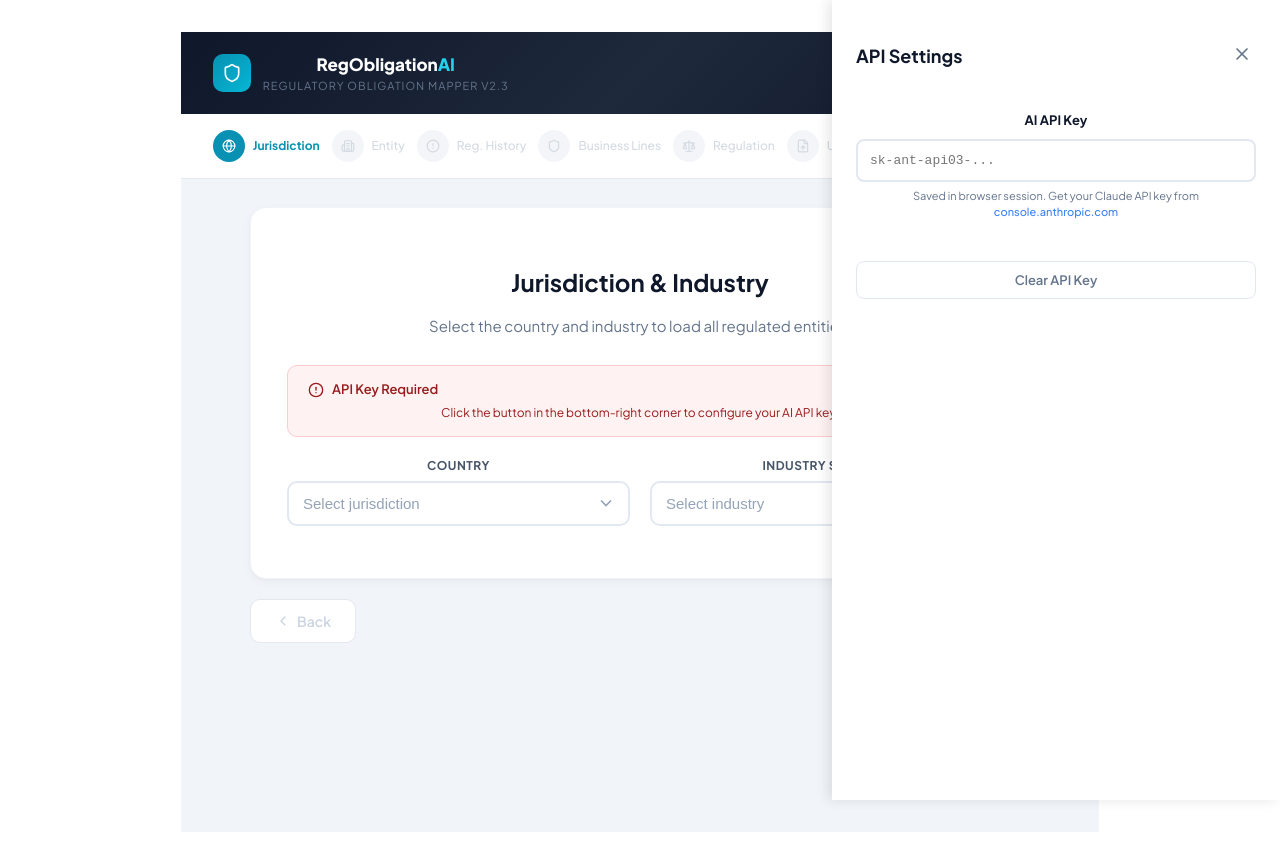
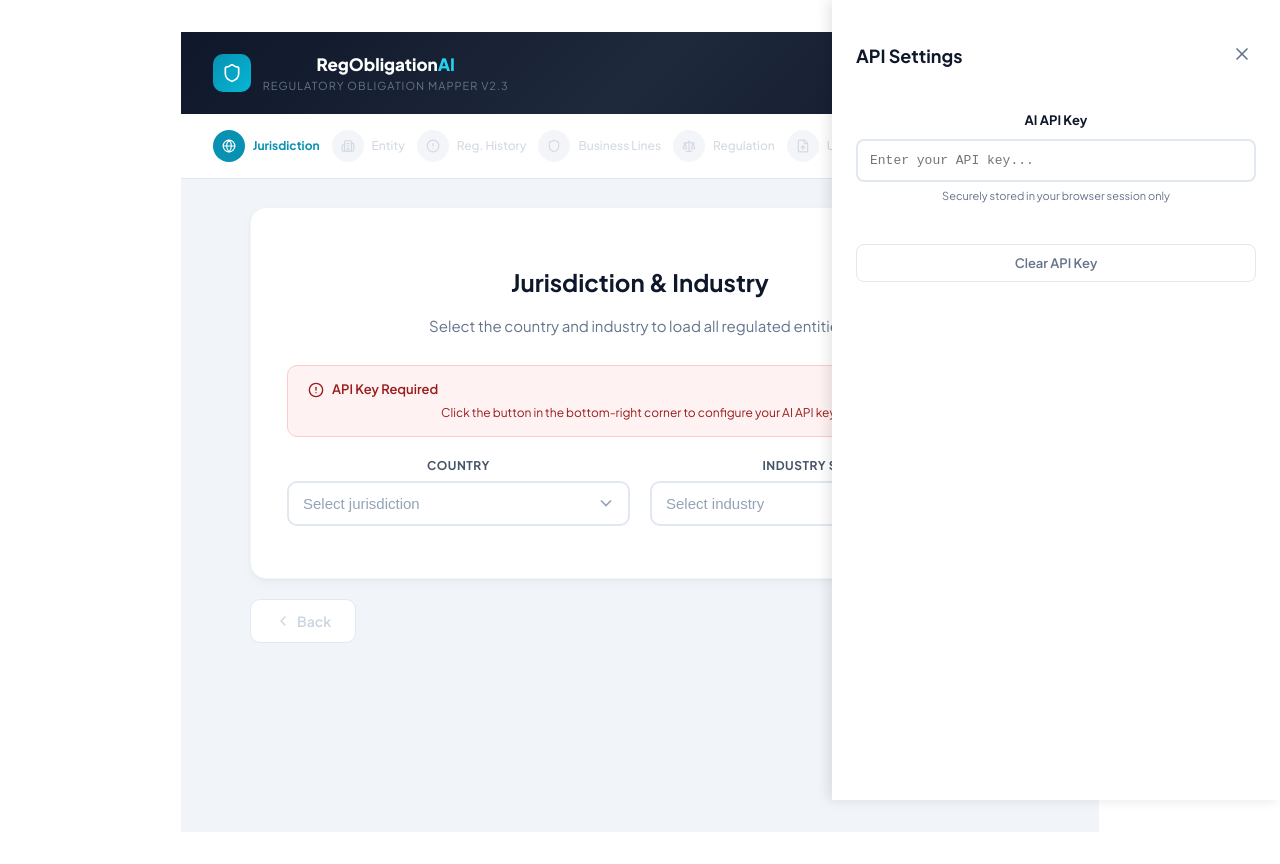
Before and after one commit to rupeshmahto-design/Regulatorymapper, a React (Vite) app: page / in a window 1280 px wide. Both pictures are taken after a click on the button "API Key Required". Built offline with nearby package versions, Linux system fonts and the light colour scheme.

Commit message:
Remove Claude/Anthropic branding from API key help text

```diff
--- a/src/regulatory-obligation-mapper.jsx
+++ b/src/regulatory-obligation-mapper.jsx
@@ -1938,10 +1938,10 @@ CRITICAL INSTRUCTIONS:
                 setApiKey(e.target.value);
                 localStorage.setItem('anthropic_api_key', e.target.value);
               }}
-              placeholder="sk-ant-api03-..."
+              placeholder="Enter your API key..."
               style={{width:"100%",padding:"12px",borderRadius:"8px",border:"2px solid #e2e8f0",fontSize:"13px",fontFamily:"monospace",boxSizing:"border-box"}}
             />
-            <div style={{fontSize:"11px",color:"#64748b",marginTop:"6px"}}>Saved in browser session. Get your Claude API key from <a href="https://console.anthropic.com/" target="_blank" style={{color:"#3b82f6"}}>console.anthropic.com</a></div>
+            <div style={{fontSize:"11px",color:"#64748b",marginTop:"6px"}}>Securely stored in your browser session only</div>
           </div>
           {apiKey && (
             <div style={{padding:"12px 16px",background:"#f0fdf4",borderRadius:"8px",border:"1px solid #86efac"}}>
```
